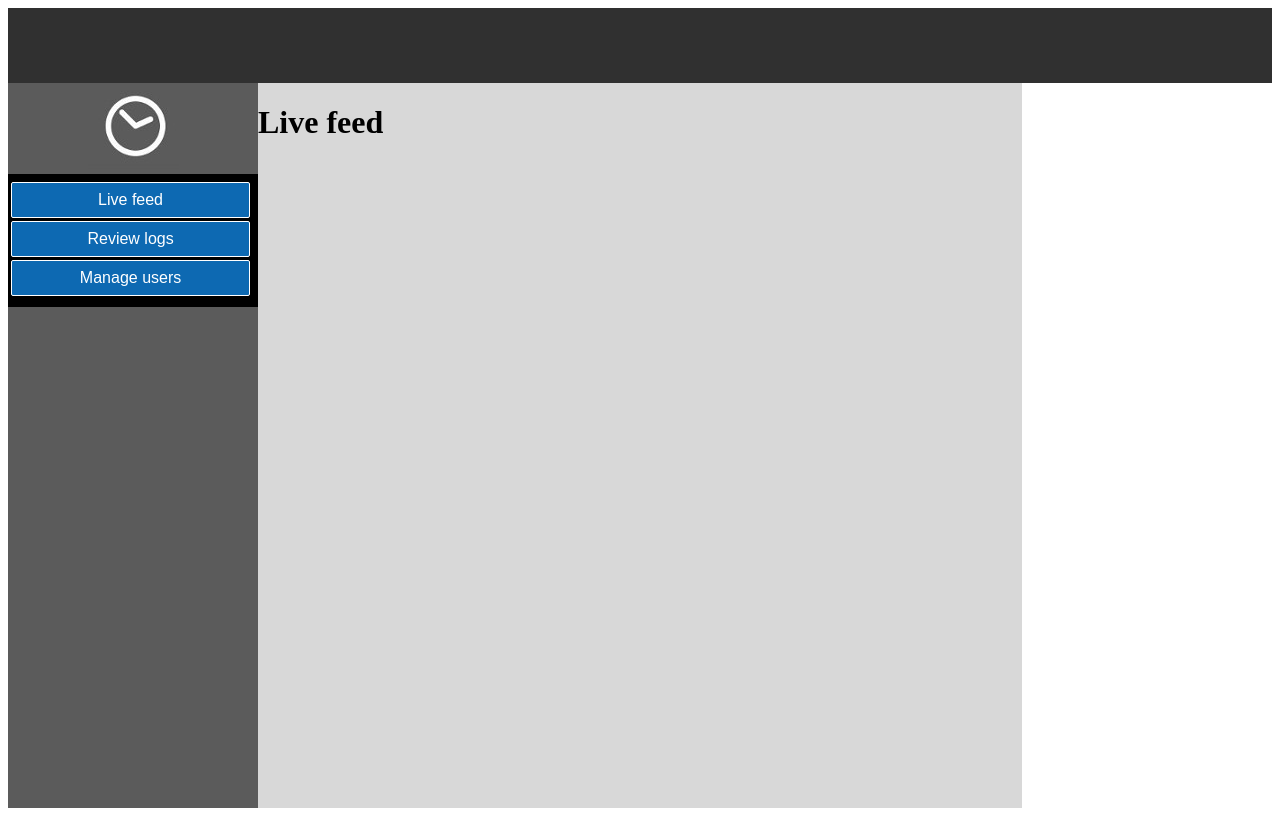
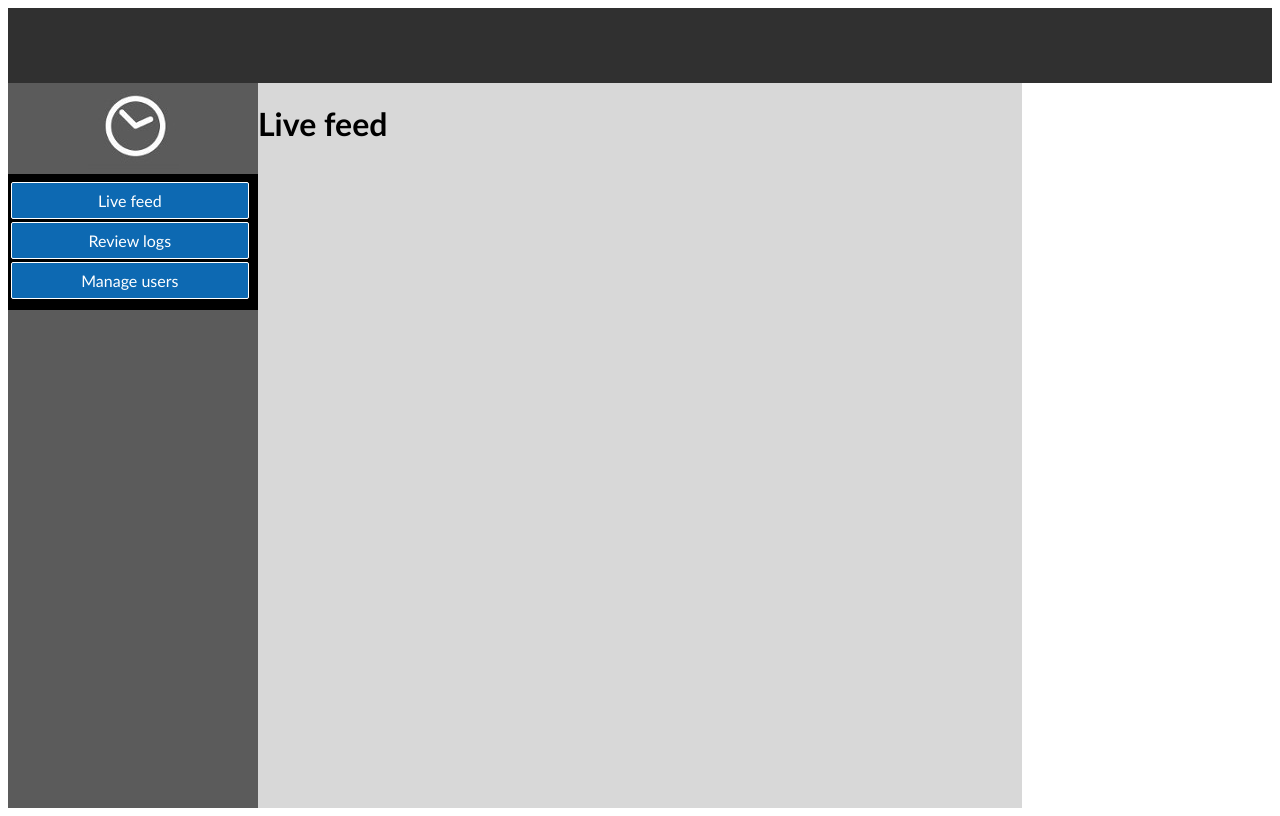
Before and after one commit to YarkoL/remsup, a React app: page / in a window 1280 px wide. Built offline with nearby package versions, Linux system fonts and the light colour scheme.

Commit message:
buttons to list items, font

```diff
--- a/package.json
+++ b/package.json
@@ -1,5 +1,5 @@
 {
-  "name": "reduxApp",
+  "name": "remsup",
   "version": "1.0.0",
   "main": "index.js",
   "license": "MIT",
--- a/public/css/styles.css
+++ b/public/css/styles.css
@@ -2,6 +2,7 @@
   display: flex;
   flex-direction: column;
   min-height: 100vh;
+  font-family: "Trebuchet MS", Verdana, sans-serif;
 }
 header {
   flex: 0 0 75px;
@@ -44,7 +45,7 @@ footer {
   padding: 8px 3px 8px 3px;
 }
 
-button {
+li {
   background-color: #0d69b2;
   border: 1px solid #fff;
   border-radius:2px;
@@ -53,9 +54,10 @@ button {
   text-align: center;
   text-decoration: none;
   font-size: 16px;
+  margin-bottom: 3px;
+  display: inline-block;
+  width: 90%;
 
-  width: 98%;
-  margin-bottom: 3px;
 
 }
 
--- a/src/Layout.js
+++ b/src/Layout.js
@@ -25,13 +25,17 @@ const Header = () => (
 const Left = () => (
 	<div className="left">
 	    <img className="center" src = "img/clock.jpg"/>
+
 	  	<div id="buttons">
-	  		<div id="buttongroup" className="center">
-		  		<button><Link to="/">Live feed</Link></button><br/>
-		  		<button><Link to="/logs">Review logs</Link></button><br/>
-		  		<button><Link to="/users">Manage users</Link></button><br/>
-	  		</div>
+	  		<ul id="buttongroup">
+
+
+		  		<li><Link to="/">Live feed</Link></li><br/>
+		  		<li><Link to="/logs">Review logs</Link></li><br/>
+		  		<li><Link to="/users">Manage users</Link></li><br/>
+	  		</ul>
 	  	</div>
+
 	</div>
 )
 
```
Also changed, not shown: 2 other files (tests, documents, lock files or other folders).
